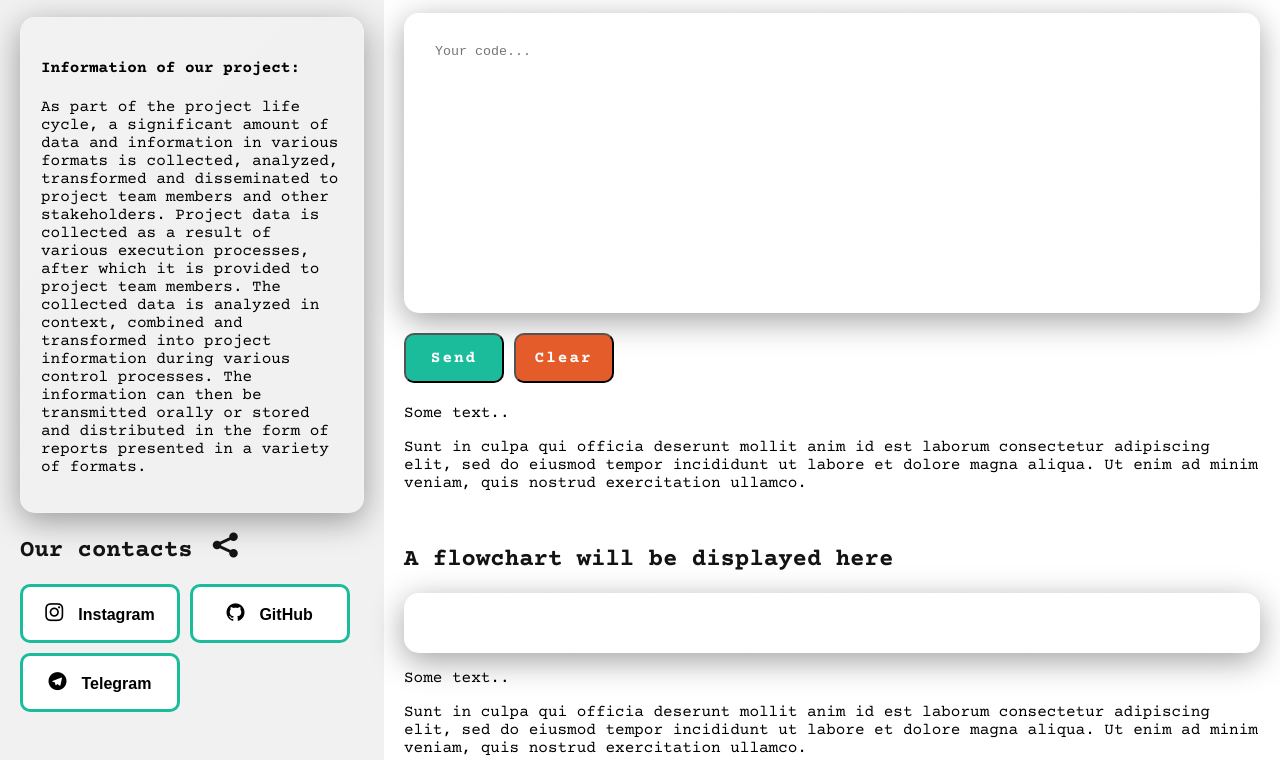
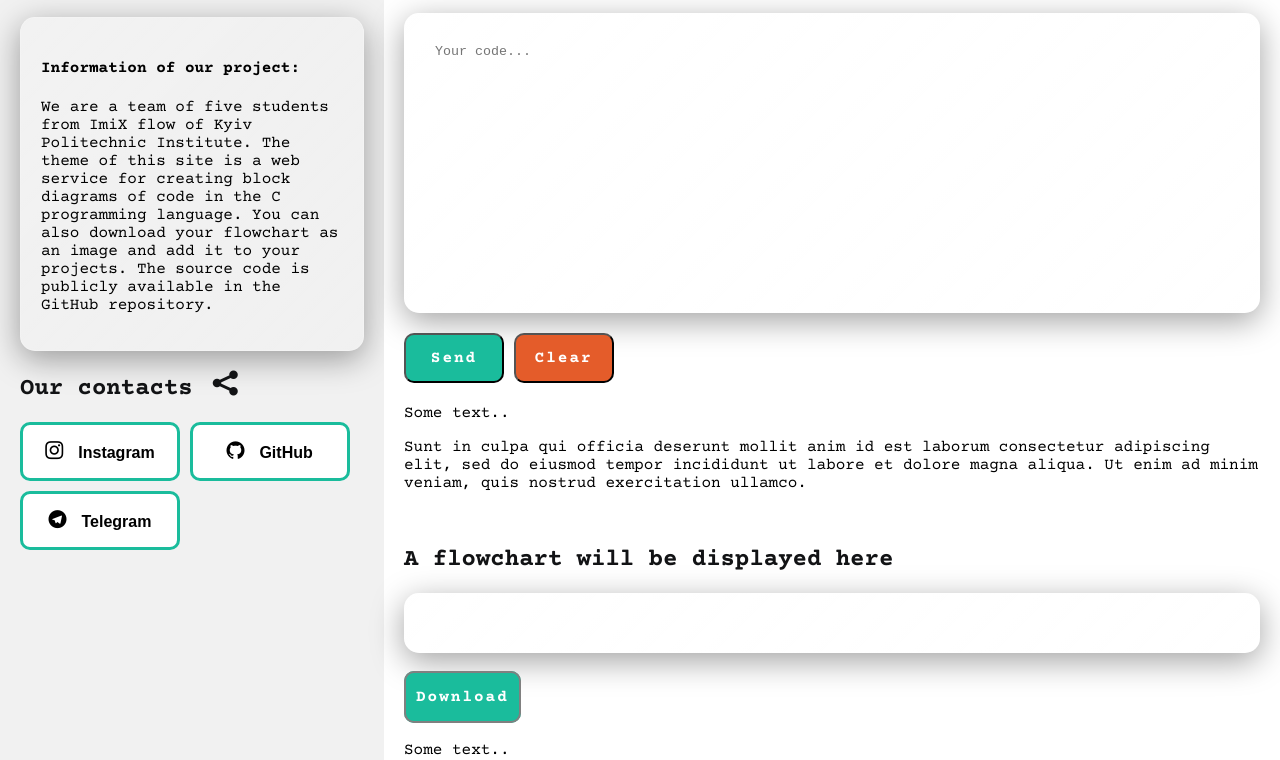
Before and after one commit to chyrkovmaksym/flowcharts, a plain HTML site: page index.html in a window 1280 px wide. Shown: the part 480-1240 px from the top of the page. Drawn offline with nearby package versions, Linux system fonts and the light colour scheme; no server answers; files whose address does not match are found by name.

Commit message:
fixed some bugs

```diff
--- a/index.html
+++ b/index.html
@@ -33,13 +33,14 @@
             <h2 class="about_us">About us</h2>
             <div class="text_about_us" style="height:auto;">
                 <h4 class="inf_pro">Information of our project:</h4>
-                <p class="inf_pro">As part of the project life cycle, a significant amount of data and information in
-                    various formats is collected, analyzed, transformed and disseminated to project team members and
-                    other stakeholders. Project data is collected as a result of various execution processes, after
-                    which it is provided to project team members. The collected data is analyzed in context, combined
-                    and transformed into project information during various control processes. The information can then
-                    be transmitted orally or stored and distributed in the form of reports presented in a variety of
-                    formats.</p>
+                <p class="inf_pro">We are a team of five students from ImiX flow of Kyiv Politechnic Institute.
+
+                    The theme of this site is a web service for creating block diagrams of code in the C programming language.
+
+                    You can also download your flowchart as an image and add it to your projects.
+
+                    The source code is publicly available in the GitHub repository.
+                    </p>
             </div>
             <a name="inf_contacts"></a>
             <h2 class="contacts">Our contacts</h2>
@@ -77,6 +78,9 @@
                 <canvas id="c1" width="2200px" height="1100px"></canvas>
                 <img src="" id="canvas" alt="">
             </div>
+            <div class="dowload-buttons">
+                <a id="download" href="" class="button-download">Download</a>
+            </div>
             <p>Some text..</p>
             <p>Sunt in culpa qui officia deserunt mollit anim id est laborum consectetur adipiscing elit, sed do eiusmod
                 tempor incididunt ut labore et dolore magna aliqua. Ut enim ad minim veniam, quis nostrud exercitation
@@ -88,8 +92,7 @@
             <div class="column about">
                 <h3>FLOWCHARTS</h3>
                 <p>
-                    Lorem ipsum dolor sit amet consectetur adipisicing elit. Vitae,
-                    voluptatem corporis error non,
+                    This site is a web service for creating the flowcharts of code in the C programming language.
                 </p>
             </div>
             <div class="column links">
--- a/scripts/main.js
+++ b/scripts/main.js
@@ -1,12 +1,12 @@
 import { BlockBuilder } from './parser/parsecode.js';
 import { Cleaner } from './parser/cleancode.js';
 import { Finder } from './drawing/drawingfunction.js';
-import { configs } from './drawing/figures.js';
-import { canvas, ctx } from './drawing/figures.js';
+import { configs, canvas, ctx } from './drawing/figures.js';
 
 const code = document.getElementById('code');
 const buttonSend = document.getElementById('button-send');
 const buttonClear = document.getElementById('button-clear');
+const download = document.getElementById('download');
 
 const clearCanvas = () => {
   ctx.clearRect(0, 0, canvas.width, canvas.height);
@@ -19,6 +19,8 @@ const resultingFunction = (arrayOfObjects) => {
   });
   if (counter === 1) {
     new Finder(arrayOfObjects, configs.coordinatX, configs.coordinatY);
+    download.setAttribute('download', 'download');
+    download.href = canvas.toDataURL();
   } else {
     modalWarning.open();
   }
--- a/scripts/plugins/index.js
+++ b/scripts/plugins/index.js
@@ -47,13 +47,9 @@ const configOfWarning = {
   title: 'Warning',
   closable: true,
   content: `
-          <p class="inf_pro">As part of the project life cycle, a significant amount of data and information in
-                          various formats is collected, analyzed, transformed and disseminated to project team members and
-                          other stakeholders. Project data is collected as a result of various execution processes, after
-                          which it is provided to project team members. The collected data is analyzed in context, combined
-                          and transformed into project information during various control processes. The information can then
-                          be transmitted orally or stored and distributed in the form of reports presented in a variety of
-                          formats.</p>`,
+          <p class="inf_pro">Please add clean and working code. Also don't use external functions!  Your code should contain only one function (main).
+
+          Also press the clear button before uploading new code or editing.</p>`,
   width: '400px',
 };
 
--- a/styles/style.css
+++ b/styles/style.css
@@ -82,6 +82,7 @@ body {
     border: 1px solid rgb(255 255 255 / 18%);
     box-shadow: 0 8px 32px 0 rgb(0 0 0 / 37%);
     padding: 20px;
+
 }
 
 .text_about_us {
@@ -272,6 +273,7 @@ footer * {
     font-size: 16px;
     letter-spacing: 2px;
     transition: .15s ease-in-out;
+    cursor: pointer;
 }
 
 .button-clear {
@@ -286,6 +288,7 @@ footer * {
     font-size: 16px;
     letter-spacing: 2px;
     transition: .15s ease-in-out;
+    cursor: pointer;
 }
 
 .copyright {
@@ -501,3 +504,23 @@ footer * {
 #canvas {
     width: 100%;
 }
+
+.dowload-buttons {
+    margin-top: 35px;
+    margin-bottom: 35px;
+}
+
+.button-download {
+    background-color: #1abc9c;
+    color: #fff;
+    text-decoration: none;
+    padding: 15px 10px;
+    border-radius: 10px;
+    border: gray 2px solid;
+    font-family: 'Courier Prime', monospace;
+    font-weight: bold;
+    font-size: 16px;
+    letter-spacing: 2px;
+    transition: .15s ease-in-out;
+    cursor: pointer;
+}
```
